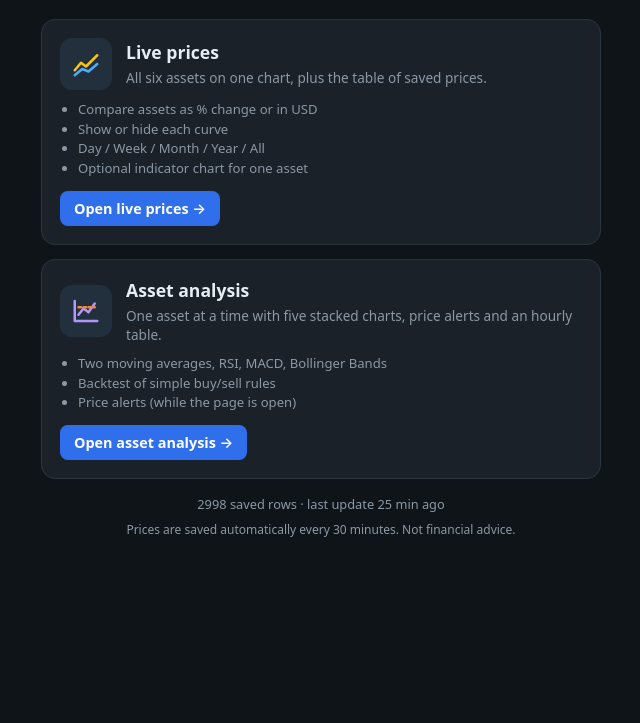
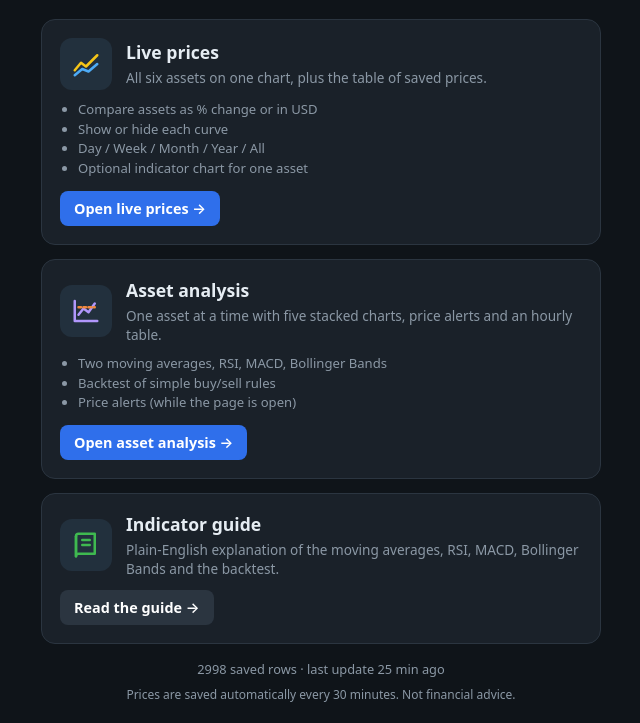
Before and after one commit to sarkiskhourysite/price-tracker, a plain HTML site: page start.html in a window 1280 px wide. Shown: the part 89-812 px from the top of the page, without its empty margins (319-959 px from the left). Drawn offline with Linux system fonts and the light colour scheme.

Commit message:
Add indicator guide link to start.html
Added a new link to the indicator guide with an icon and description.

```diff
--- a/start.html
+++ b/start.html
@@ -74,6 +74,21 @@
     <span class="go">Open asset analysis →</span>
   </a>
 
+  <a class="tile" href="indicators-guide.txt" target="_blank" rel="noopener">
+    <div class="row">
+      <div class="icon">
+        <svg viewBox="0 0 24 24" fill="none" stroke="#3fb950" stroke-width="2" stroke-linecap="round" stroke-linejoin="round">
+          <path d="M4 5a2 2 0 0 1 2-2h13v16H6a2 2 0 0 0-2 2z"/><path d="M4 21V5"/><line x1="9" y1="8" x2="15" y2="8"/><line x1="9" y1="12" x2="15" y2="12"/>
+        </svg>
+      </div>
+      <div>
+        <div class="title">Indicator guide</div>
+        <div class="desc">Plain-English explanation of the moving averages, RSI, MACD, Bollinger Bands and the backtest.</div>
+      </div>
+    </div>
+    <span class="go" style="background:#2b3540">Read the guide →</span>
+  </a>
+
   <div class="data" id="data"></div>
   <div class="note">Prices are saved automatically every 30 minutes. Not financial advice.</div>
 </div>
```
